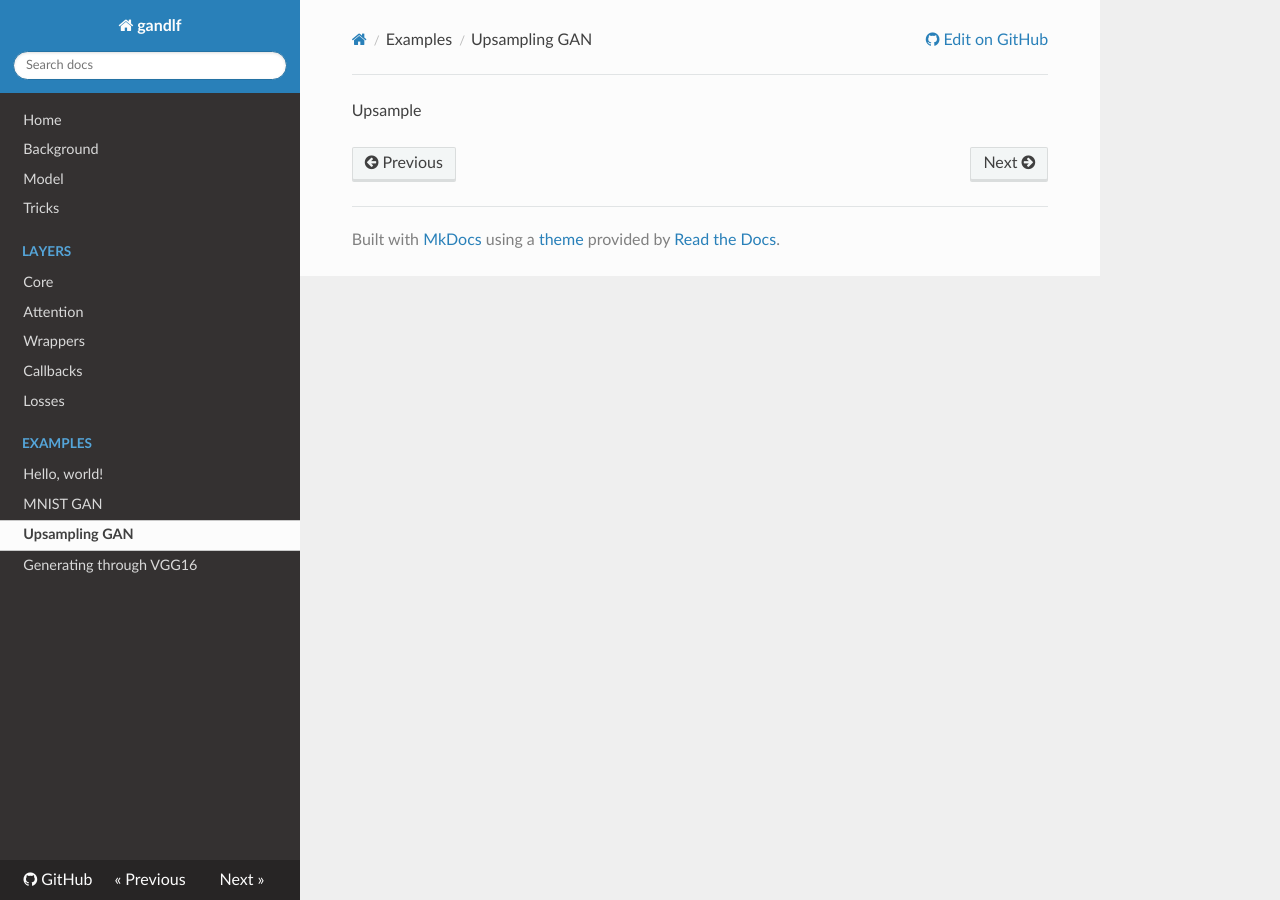
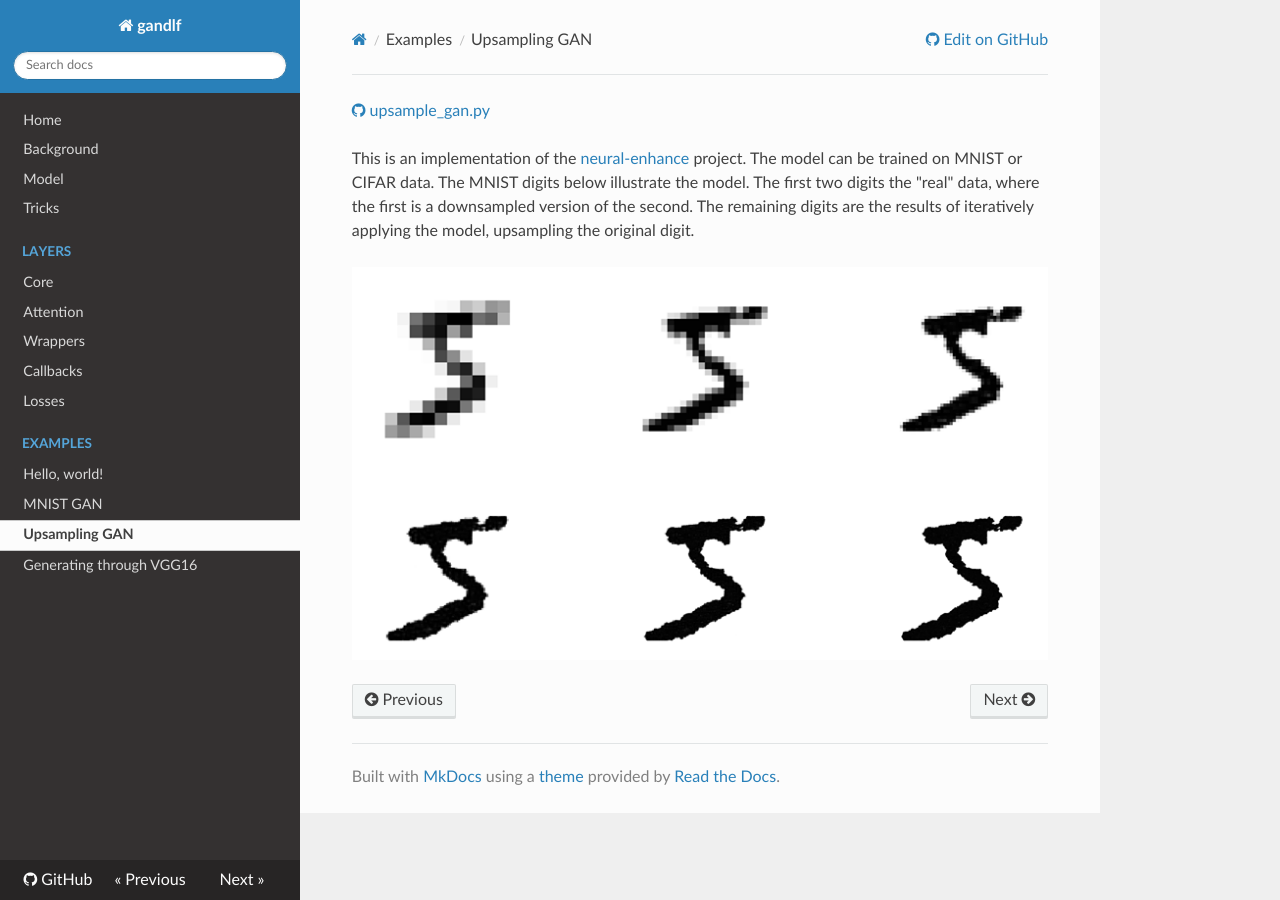
Before and after one commit to codekansas/gandlf, an MkDocs documentation site: the page built from docs/examples/upsample.md, in a window 1280 px wide. Built offline with MkDocs 1.6.1, drawn with Linux system fonts in a browser that asks for light colours; nearby versions of some CDN libraries; old or Windows-style settings are respelled for this version of MkDocs.

Commit message:
changed upsampling examples a little bit :wink:

```diff
--- a/docs/examples/upsample.md
+++ b/docs/examples/upsample.md
@@ -1 +1,5 @@
-Upsample
+<a href="https://github.com/codekansas/gandlf/blob/master/examples/upsample_gan.py" class="icon icon-github"> upsample_gan.py</a>
+
+This is an implementation of the [neural-enhance](https://github.com/alexjc/neural-enhance) project. The model can be trained on MNIST or CIFAR data. The MNIST digits below illustrate the model. The first two digits the "real" data, where the first is a downsampled version of the second. The remaining digits are the results of iteratively applying the model, upsampling the original digit.
+
+[![MNIST GAN Upsampled](/resources/upsampling/resolved_five.png)](/resources/upsampling/resolved_five.png)
```
Also changed, not shown: docs/resources/upsampling/resolved_five.png (added), 1 other file.
